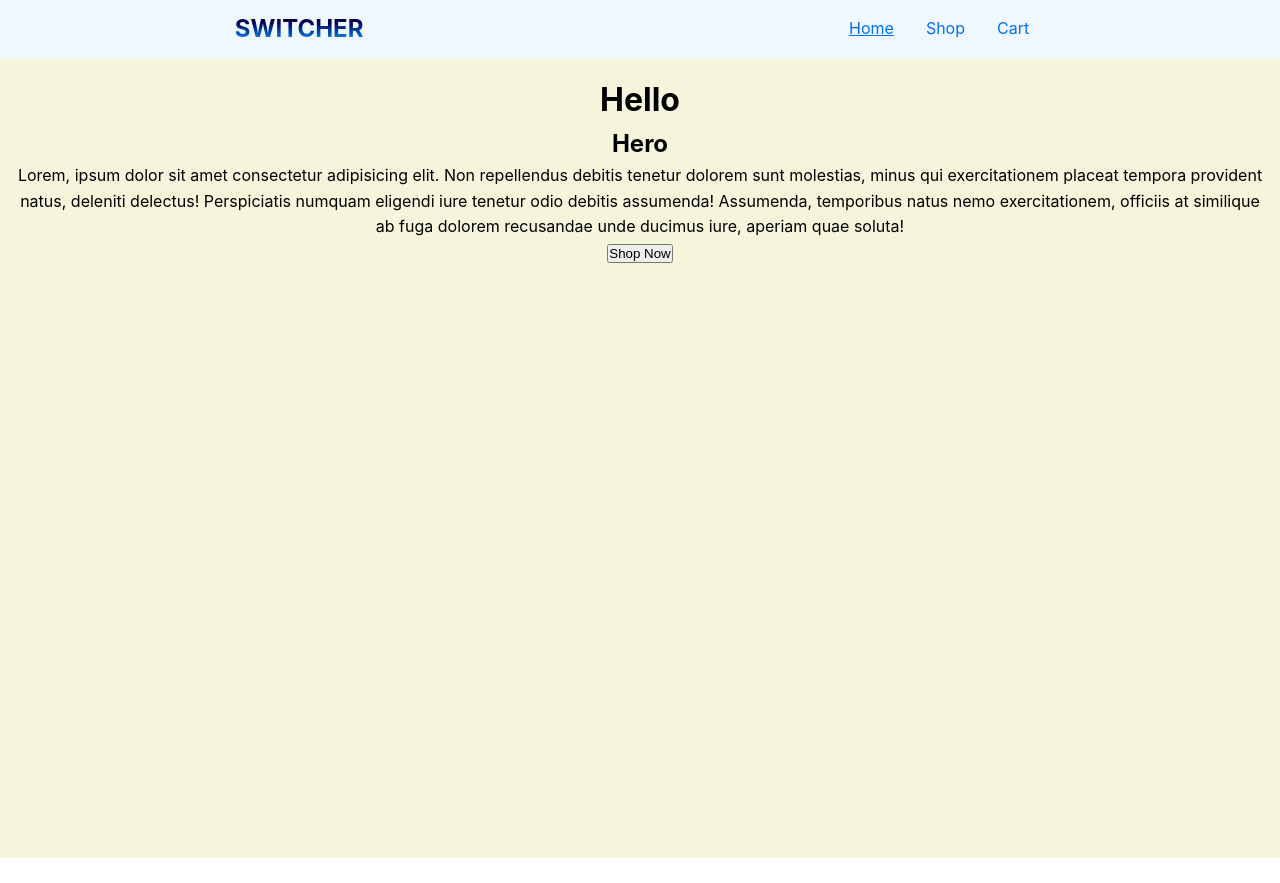
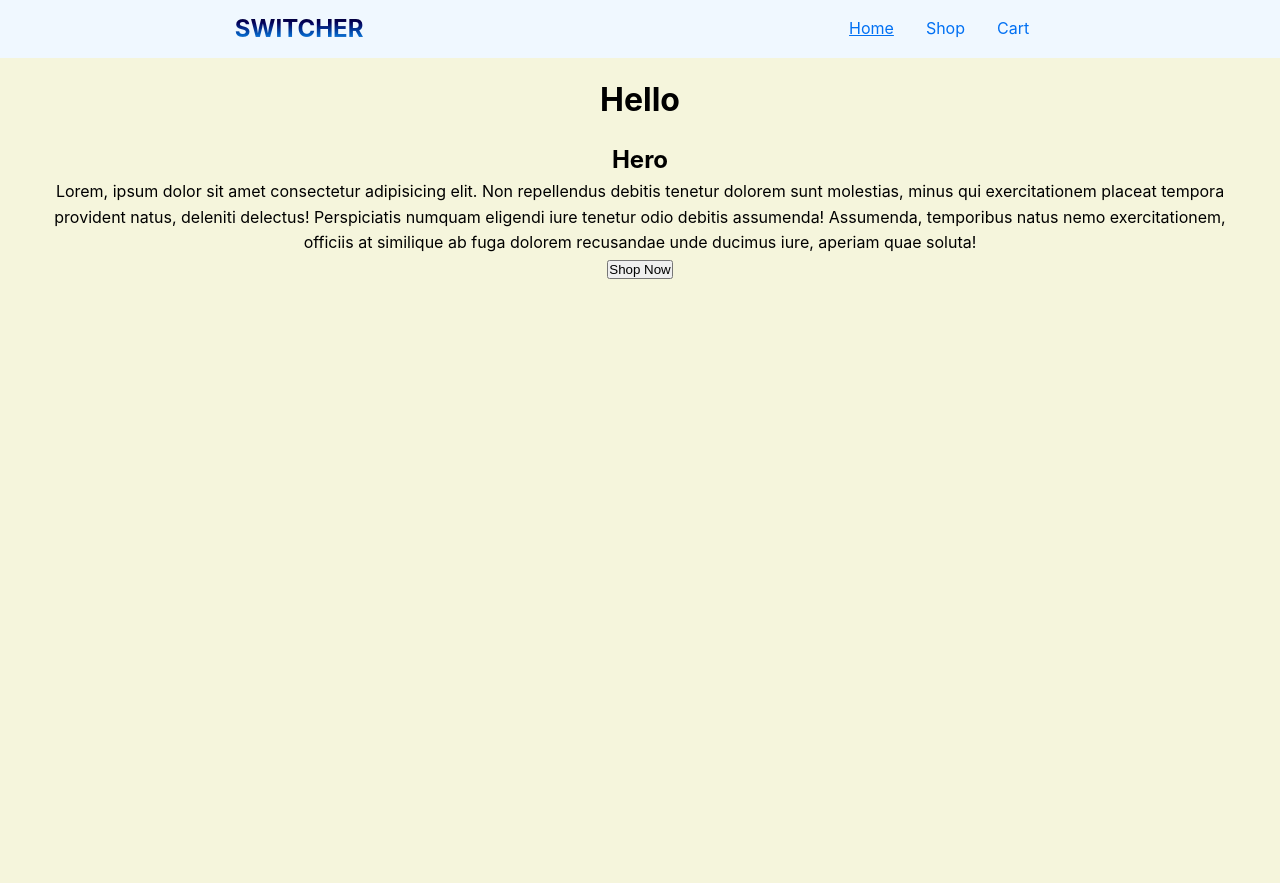
Before and after one commit to maj-rf/shopping-cart, a React (Create React App) app: page /#/ in a window 1280 px wide. Before the commit the page ends 858 px from the top, so only its background shows below. Built offline with nearby package versions, Linux system fonts and the light colour scheme.

Commit message:
reuse container style, change some data name

```diff
--- a/src/components/Hero.tsx
+++ b/src/components/Hero.tsx
@@ -1,6 +1,7 @@
+import utils from '../styles/utils.module.css';
 export const Hero = () => {
   return (
-    <section>
+    <section className={utils.container}>
       <h1>Hero</h1>
       <p>
         Lorem, ipsum dolor sit amet consectetur adipisicing elit. Non
--- a/src/data/data.ts
+++ b/src/data/data.ts
@@ -18,7 +18,7 @@ export const data: ShopItem[] = [
   { name: 'Monster Hunter Rise', image: mhrise, price: 59.99, quantity: 1 },
   { name: 'Octopath Traveler', image: octopath, price: 49.99, quantity: 1 },
   {
-    name: 'Pokemon Sword + Shield Double Pack',
+    name: 'Pokemon SWSH Double Pack',
     image: pkmnswsh,
     price: 119.99,
     quantity: 1,
--- a/src/styles/utils.module.css
+++ b/src/styles/utils.module.css
@@ -1,5 +1,5 @@
 .container {
-  min-height: 100vh;
+  min-height: calc(100vh - 3.62rem);
   background-color: beige;
   padding: 1rem;
 }
```
